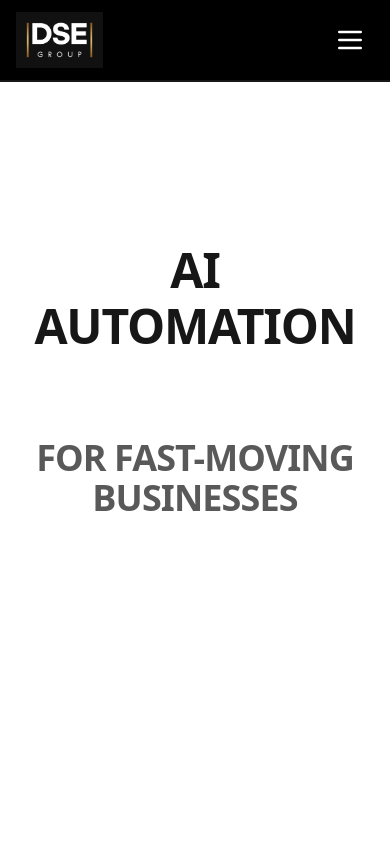
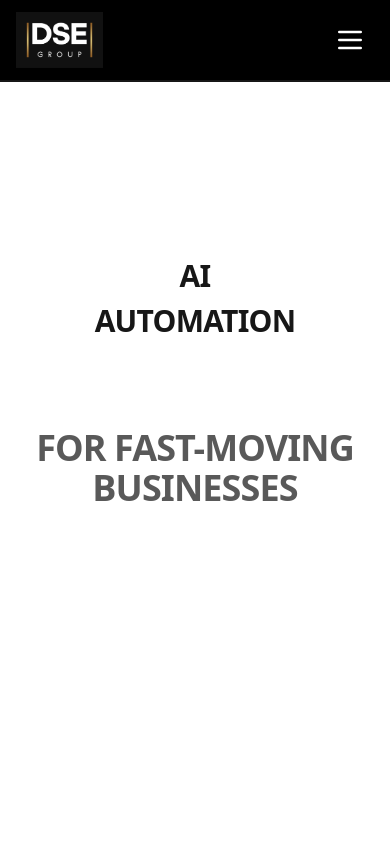
Before and after one commit to DSEGroupdev/dse-landing, a Next.js app: page / in a window 390 px wide. Shown: the top 844 px of the page. Built offline with nearby package versions, Linux system fonts and the light colour scheme.

Commit message:
Improve mobile hero text: smaller font, max-width, tighter spacing, always visible

```diff
--- a/app/page.tsx
+++ b/app/page.tsx
@@ -187,9 +187,9 @@ export default function Home() {
         {!showIntro && (
           <div className="relative z-10 w-full flex flex-col items-center">
             <div className="flex flex-col items-center w-full">
-              <div className="flex flex-col md:flex-row justify-center items-center w-full mb-8">
+              <div className="flex flex-col md:flex-row justify-center items-center w-full mb-8 max-w-xs sm:max-w-sm md:max-w-full mx-auto">
                 <motion.span
-                  className="font-satoshi text-5xl md:text-[8vw] font-extrabold tracking-tight uppercase md:mr-8 mb-2 md:mb-0 relative premium-hero-text"
+                  className="font-satoshi text-3xl sm:text-4xl md:text-[8vw] font-extrabold tracking-tight uppercase md:mr-8 mb-2 md:mb-0 relative premium-hero-text leading-tight"
                   initial={{ x: '-100vw', opacity: 0 }}
                   animate={{ x: 0, opacity: 1 }}
                   transition={{ delay: 0.1, duration: 2.2, ease: 'easeOut' }}
@@ -198,7 +198,7 @@ export default function Home() {
                   <span className="premium-text-glass" />
                 </motion.span>
                 <motion.span
-                  className="font-satoshi text-5xl md:text-[8vw] font-extrabold tracking-tight uppercase md:ml-8 relative premium-hero-text"
+                  className="font-satoshi text-3xl sm:text-4xl md:text-[8vw] font-extrabold tracking-tight uppercase md:ml-8 relative premium-hero-text leading-tight"
                   initial={{ x: '100vw', opacity: 0 }}
                   animate={{ x: 0, opacity: 1 }}
                   transition={{ delay: 0.1, duration: 2.2, ease: 'easeOut' }}
```
